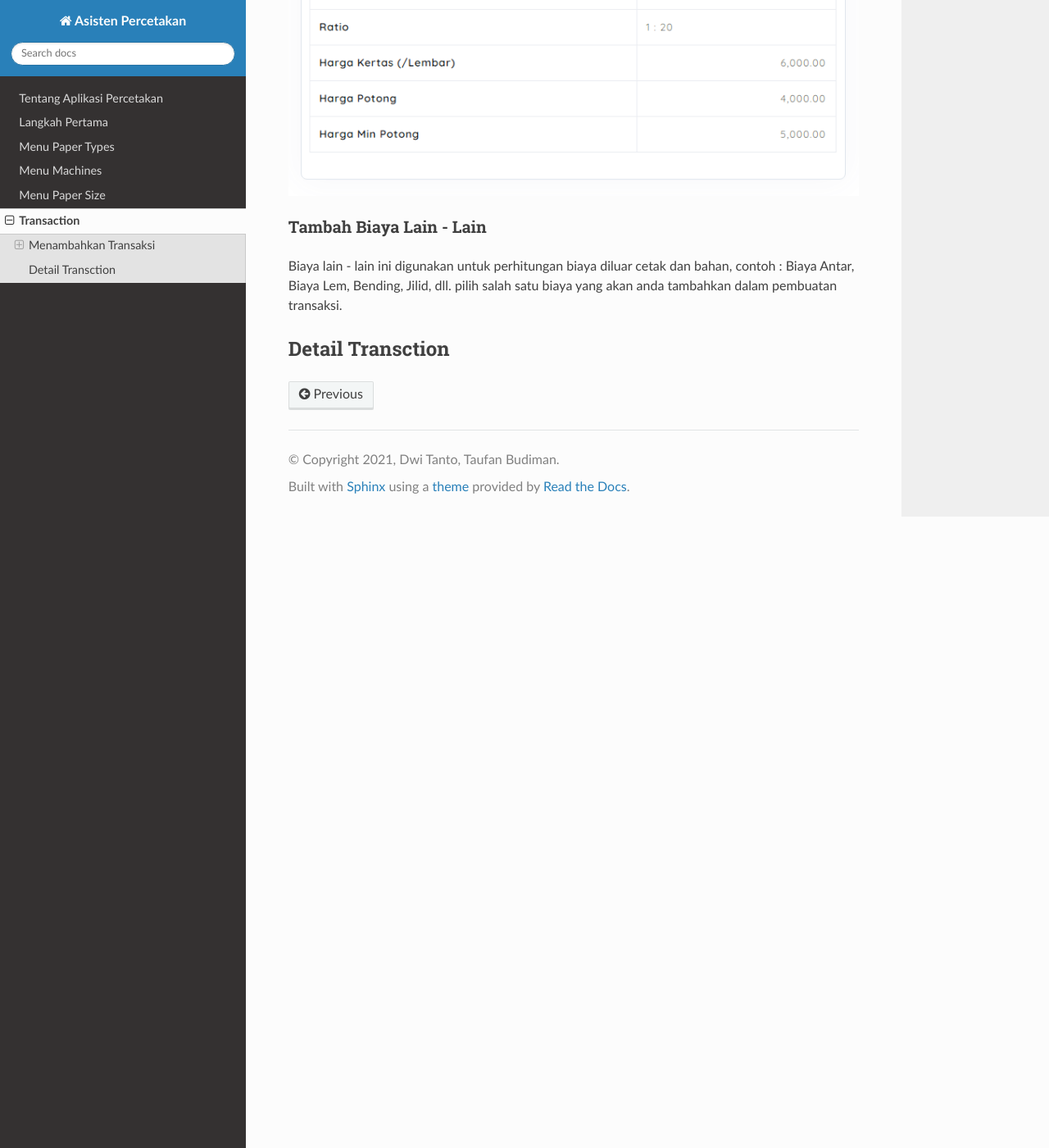
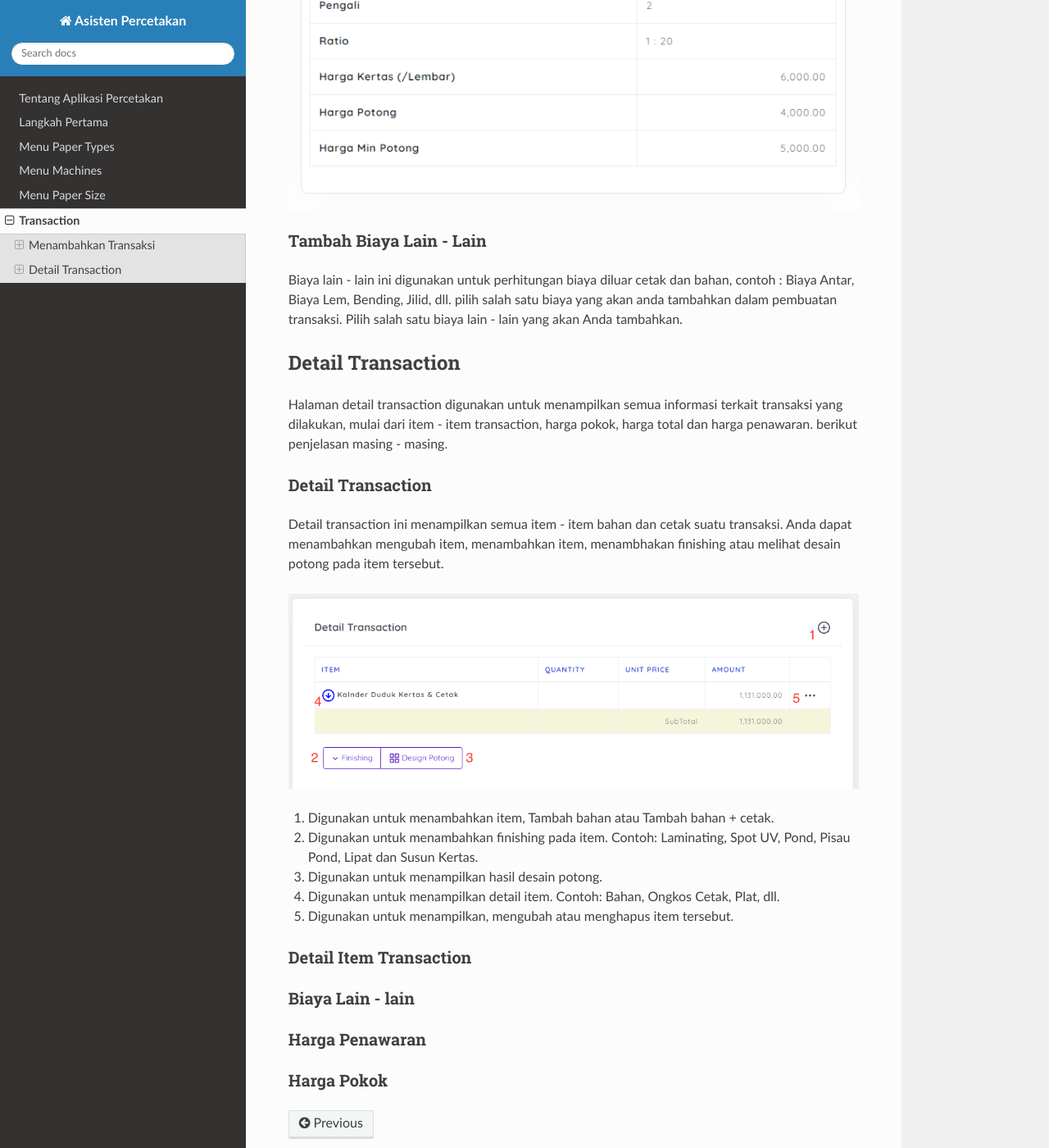
Before and after one commit to taufanbudiman/percetakan-docs, a Sphinx documentation site: the page built from source/_apps/menu-transaction.rst, in a window 1280 px wide and 1400 px high, scrolled down 6150 px. Shown: the whole window at 82% size. Built offline with Sphinx 7.4.7 and the Read the Docs theme 2.0.0, drawn with Linux system fonts in a browser that asks for light colours; some of the changed text lies outside the part shown.

Commit message:
tambah gambar

```diff
--- a/source/_apps/menu-transaction.rst
+++ b/source/_apps/menu-transaction.rst
@@ -75,7 +75,31 @@ Tambah Bahan digunakan untuk menambah perhitungan transaksi bahan tanpa ada ceta
 Tambah Biaya Lain - Lain
 ^^^^^^^^^^^^^^^^^^^^^^^^
 
-Biaya lain - lain ini digunakan untuk perhitungan biaya diluar cetak dan bahan, contoh : Biaya Antar, Biaya Lem, Bending, Jilid, dll. pilih salah satu biaya yang akan anda tambahkan dalam pembuatan transaksi.
+Biaya lain - lain ini digunakan untuk perhitungan biaya diluar cetak dan bahan, contoh : Biaya Antar, Biaya Lem, Bending, Jilid, dll. pilih salah satu biaya yang akan anda tambahkan dalam pembuatan transaksi. Pilih salah satu biaya lain - lain yang akan Anda tambahkan.
 
-Detail Transction
+Detail Transaction
 ------------------
+
+Halaman detail transaction digunakan untuk menampilkan semua informasi terkait transaksi yang dilakukan, mulai dari item - item transaction, harga pokok, harga total dan harga penawaran. berikut penjelasan masing - masing.
+
+Detail Transaction
+^^^^^^^^^^^^^^^^^^
+Detail transaction ini menampilkan semua item - item bahan dan cetak suatu transaksi. Anda dapat menambahkan mengubah item, menambahkan item, menambhakan finishing atau melihat desain potong pada item tersebut.
+
+.. image:: /img/detail_transaction.png
+
+1. Digunakan untuk menambahkan item, Tambah bahan atau Tambah bahan + cetak.
+2. Digunakan untuk menambahkan finishing pada item. Contoh: Laminating, Spot UV, Pond, Pisau Pond, Lipat dan Susun Kertas.
+3. Digunakan untuk menampilkan hasil desain potong.
+4. Digunakan untuk menampilkan detail item. Contoh: Bahan, Ongkos Cetak, Plat, dll.
+5. Digunakan untuk menampilkan, mengubah atau menghapus item tersebut.
+
+
+Detail Item Transaction
+^^^^^^^^^^^^^^^^^^^^^^^
+Biaya Lain - lain
+^^^^^^^^^^^^^^^^^
+Harga Penawaran
+^^^^^^^^^^^^^^^
+Harga Pokok
+^^^^^^^^^^^
```
Also changed, not shown: other parts of source/_apps/menu-transaction.rst (+1 -1 lines), source/img/biaya_lain-lain.png (added), source/img/detail_transaction.png (added), source/img/harga.png (added), source/img/menu_tambah.png, source/img/transaction.png (added), 3 other files.
